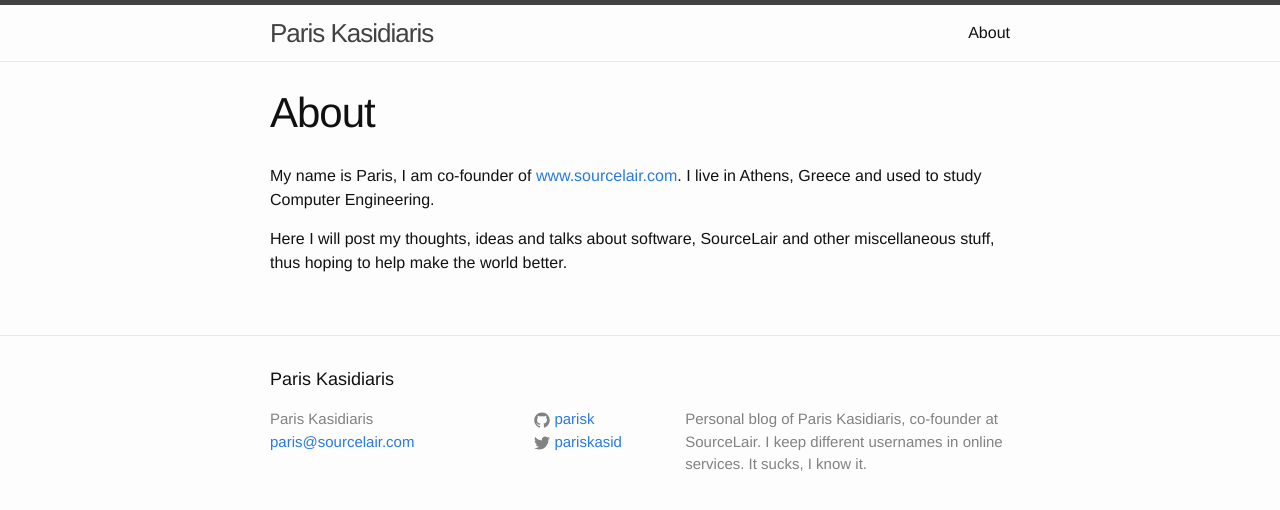
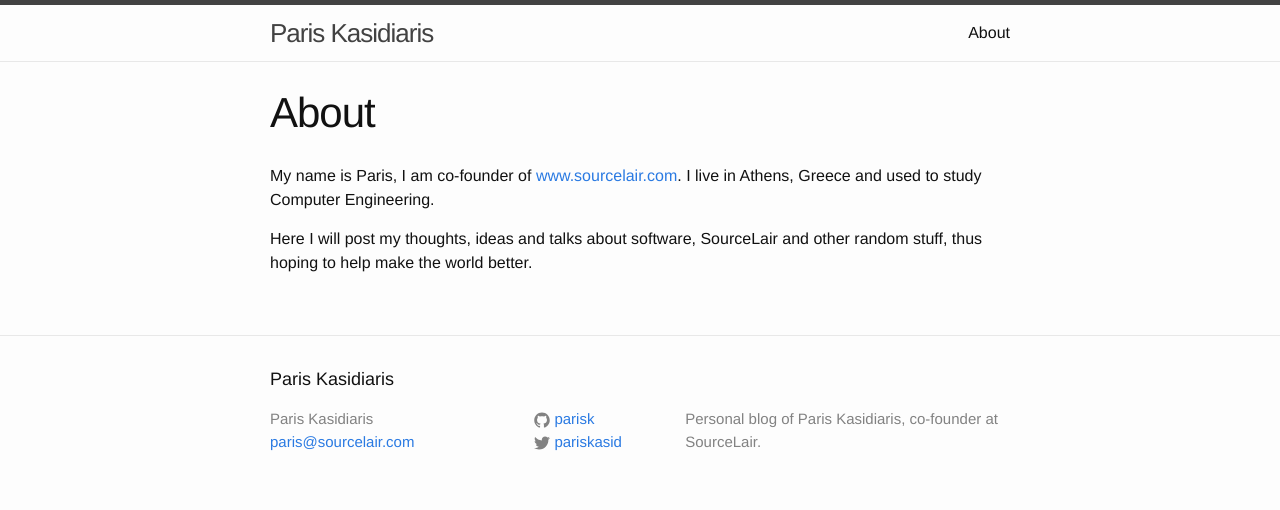
Before and after one commit to parisk/parisk.github.io, a Jekyll site: the page built from about.md, in a window 1280 px wide. Shown: the top 510 px of the page. Built offline with Jekyll 4.4.1, drawn with Linux system fonts in a browser that asks for light colours.

Commit message:
Tiny update in about and config

```diff
--- a/_config.yml
+++ b/_config.yml
@@ -2,7 +2,6 @@ title: Paris Kasidiaris
 email: paris@sourcelair.com
 description: >
   Personal blog of Paris Kasidiaris, co-founder at SourceLair.
-  I keep different usernames in online services. It sucks, I know it.
 baseurl: ""
 url: "http://www.pkasid.com"
 twitter_username: pariskasid
--- a/about.md
+++ b/about.md
@@ -8,4 +8,4 @@ My name is Paris, I am co-founder of [www.sourcelair.com](https://www.sourcelair
 I live in Athens, Greece and used to study Computer Engineering.
 
 Here I will post my thoughts, ideas and talks about software, SourceLair and
-other miscellaneous stuff, thus hoping to help make the world better.
+other random stuff, thus hoping to help make the world better.
```
